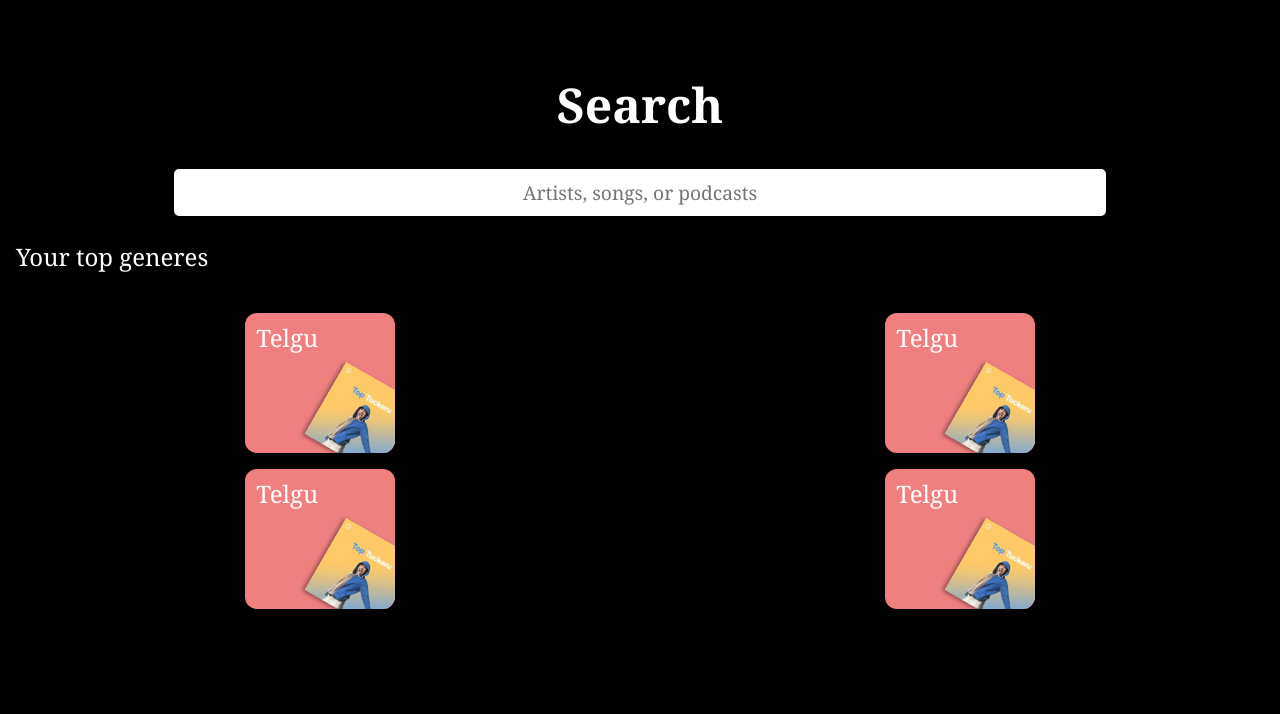
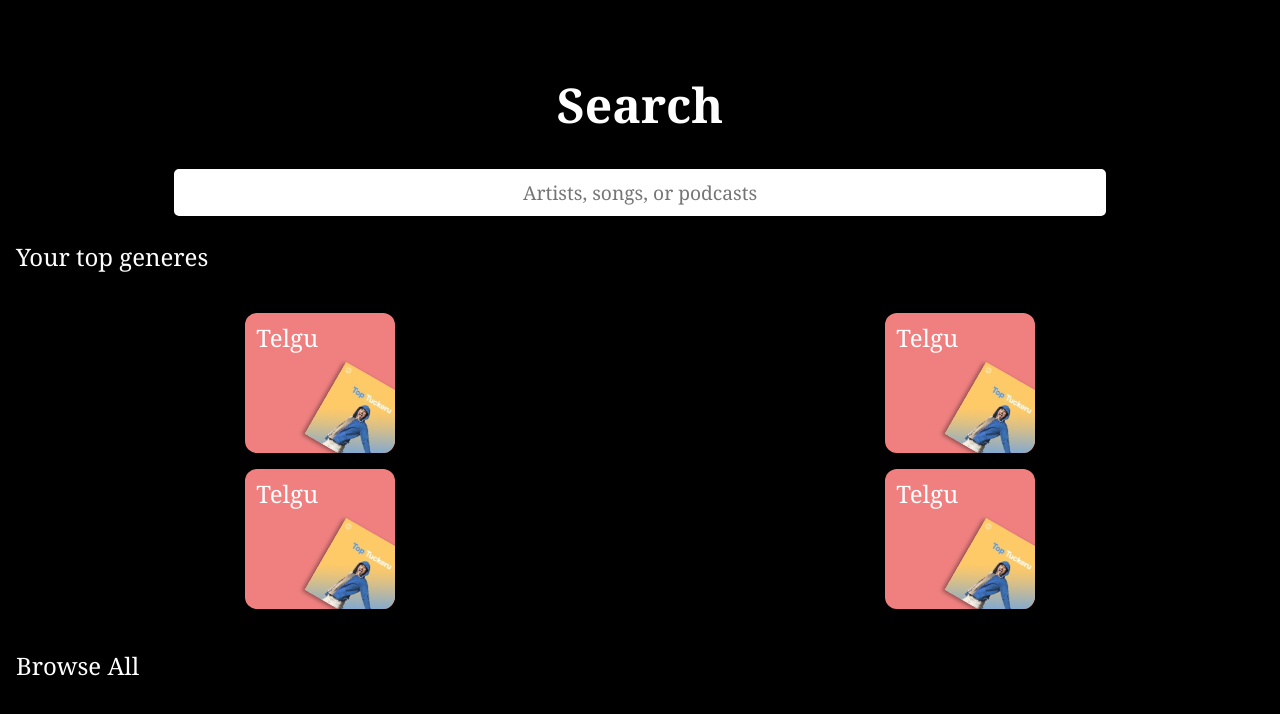
Before and after one commit to TidbitsJS/Spotify-Search, a React (Create React App) app: page / in a window 1280 px wide. Shown: the top 714 px of the page. Built offline with nearby package versions, Linux system fonts and the light colour scheme.

Commit message:
browse component

```diff
--- /dev/null
+++ b/src/Components/Browse/Browse.js
@@ -0,0 +1,17 @@
+import React, { Component } from "react";
+import "./browse.css";
+
+export class Browse extends Component {
+  render() {
+    return (
+      <div className="browse-container">
+        <div className="browse-heading">
+          <p>Browse All</p>
+        </div>
+        <div className="album-grid"></div>
+      </div>
+    );
+  }
+}
+
+export default Browse;
--- /dev/null
+++ b/src/Components/Browse/browse.css
@@ -0,0 +1,15 @@
+.browse-container {
+  color: #fff;
+  margin-top: 2.5rem;
+}
+
+.browse-container .browse-heading p {
+  margin-left: 1rem;
+  font-size: 1.5rem;
+}
+
+.browse-grid {
+  display: grid;
+  grid-template-columns: repeat(2, 1fr);
+  place-items: center;
+}
--- a/src/Container/Body.js
+++ b/src/Container/Body.js
@@ -2,6 +2,7 @@ import React, { Component } from "react";
 import Search from "../Components/Search/Search";
 import "./body.css";
 import Album from "../Components/Albums/Album";
+import Browse from "../Components/Browse/Browse";
 
 export class Body extends Component {
   render() {
@@ -9,6 +10,7 @@ export class Body extends Component {
       <div className="body">
         <Search />
         <Album />
+        <Browse />
       </div>
     );
   }
```
